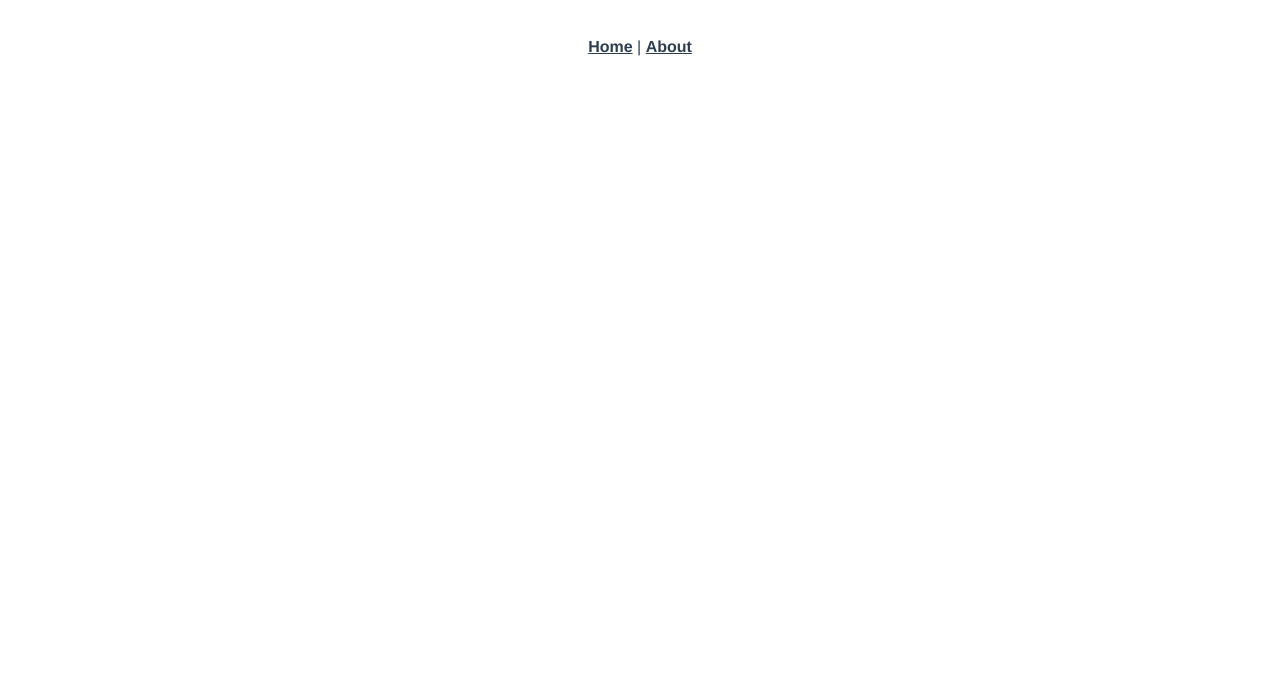
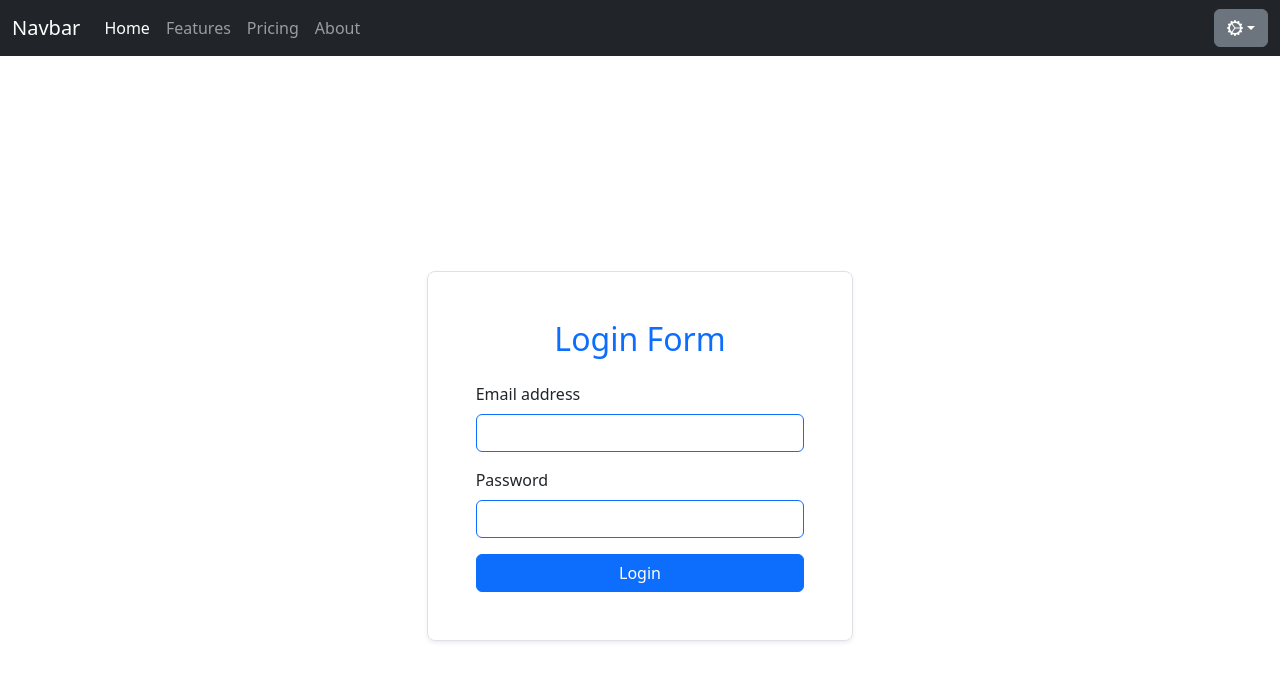
Before and after one commit to kevposesp/Clientes_NodeJs_VueJs_MySQL, a Vue app in the folder client/: page /login in a window 1280 px wide. Before the commit this address had no page. Shown: the top 680 px of the page. Built offline with nearby package versions, Linux system fonts and the light colour scheme.

Commit message:
login (proceso, client)

```diff
--- a/client/package.json
+++ b/client/package.json
@@ -7,6 +7,8 @@
     "build": "vue-cli-service build"
   },
   "dependencies": {
+    "bootstrap": "^5.2.3",
+    "bootstrap-icons": "^1.10.3",
     "vue": "^3.2.13",
     "vue-router": "^4.0.3",
     "vuex": "^4.0.0"
--- a/client/src/App.vue
+++ b/client/src/App.vue
@@ -1,30 +1,62 @@
 <template>
-  <nav>
-    <router-link to="/">Home</router-link> |
-    <router-link to="/about">About</router-link>
-  </nav>
-  <router-view/>
+  <div class="app">
+    <!-- <nav>
+      <router-link to="/">Home</router-link> |
+      <router-link to="/about">About</router-link>
+    </nav> -->
+    <nav class="navbar navbar-expand-lg navbar-dark bg-dark">
+      <div class="container-fluid">
+        <a class="navbar-brand" href="#">Navbar</a>
+        <button class="navbar-toggler" type="button" data-bs-toggle="collapse" data-bs-target="#navbarColor01"
+          aria-controls="navbarColor01" aria-expanded="false" aria-label="Toggle navigation">
+          <span class="navbar-toggler-icon"></span>
+        </button>
+        <div class="collapse navbar-collapse" id="navbarColor01">
+          <ul class="navbar-nav me-auto mb-2 mb-lg-0">
+            <li class="nav-item">
+              <a class="nav-link active" aria-current="page" href="#">Home</a>
+            </li>
+            <li class="nav-item">
+              <a class="nav-link" href="#">Features</a>
+            </li>
+            <li class="nav-item">
+              <a class="nav-link" href="#">Pricing</a>
+            </li>
+            <li class="nav-item">
+              <a class="nav-link" href="#">About</a>
+            </li>
+          </ul>
+          <!-- <form class="d-flex" role="search">
+            <input class="form-control me-2" type="search" placeholder="Search" aria-label="Search">
+            <button class="btn btn-outline-light" type="submit">Search</button>
+          </form> -->
+          <div class="dropdown">
+            <button class="btn btn-secondary dropdown-toggle" type="button" data-bs-toggle="dropdown"
+              aria-expanded="false">
+              <!-- <i class="bi bi-person-circle"></i> -->
+              <i class="bi bi-gear-wide-connected"></i>
+            </button>
+            <ul class="dropdown-menu dropdown-menu-end dropdown-menu-dark">
+              <li><a class="dropdown-item active" href="#">Action</a></li>
+              <li><a class="dropdown-item" href="#">Another action</a></li>
+              <li><a class="dropdown-item" href="#">Something else here</a></li>
+              <li>
+                <hr class="dropdown-divider">
+              </li>
+              <li><a class="dropdown-item" href="#">Separated link</a></li>
+            </ul>
+          </div>
+        </div>
+      </div>
+    </nav>
+    <router-view />
+  </div>
 </template>
 
 <style lang="scss">
-#app {
-  font-family: Avenir, Helvetica, Arial, sans-serif;
-  -webkit-font-smoothing: antialiased;
-  -moz-osx-font-smoothing: grayscale;
-  text-align: center;
-  color: #2c3e50;
-}
+.app {
+  .navbar {
 
-nav {
-  padding: 30px;
-
-  a {
-    font-weight: bold;
-    color: #2c3e50;
-
-    &.router-link-exact-active {
-      color: #42b983;
-    }
   }
 }
 </style>
--- a/client/src/main.js
+++ b/client/src/main.js
@@ -3,4 +3,8 @@ import App from './App.vue'
 import router from './router'
 import store from './store'
 
+import 'bootstrap';
+import 'bootstrap/dist/css/bootstrap.min.css';
+import 'bootstrap-icons/font/bootstrap-icons.css';
+
 createApp(App).use(store).use(router).mount('#app')
--- a/client/src/router/index.js
+++ b/client/src/router/index.js
@@ -1,5 +1,6 @@
 import { createRouter, createWebHistory } from 'vue-router'
 import HomeView from '../views/HomeView.vue'
+import Login from '../views/Login'
 
 const routes = [
   {
@@ -16,6 +17,11 @@ const routes = [
     component: function () {
       return import(/* webpackChunkName: "about" */ '../views/AboutView.vue')
     }
+  },
+  {
+    path: '/login',
+    name: 'login',
+    component: Login
   }
 ]
 
--- /dev/null
+++ b/client/src/views/Login.vue
@@ -0,0 +1,23 @@
+<template>
+    <div class="login">
+        <div class="vh-100 d-flex justify-content-center align-items-center">
+            <div class="col-md-4 p-5 shadow-sm border rounded-3">
+                <h2 class="text-center mb-4 text-primary">Login Form</h2>
+                <form>
+                    <div class="mb-3">
+                        <label for="exampleInputEmail1" class="form-label">Email address</label>
+                        <input type="email" class="form-control border border-primary" id="exampleInputEmail1"
+                            aria-describedby="emailHelp">
+                    </div>
+                    <div class="mb-3">
+                        <label for="exampleInputPassword1" class="form-label">Password</label>
+                        <input type="password" class="form-control border border-primary" id="exampleInputPassword1">
+                    </div>
+                    <div class="d-grid">
+                        <button class="btn btn-primary" type="submit">Login</button>
+                    </div>
+                </form>
+            </div>
+        </div>
+    </div>
+</template>
```
Also changed, not shown: 1 other file (tests, documents, lock files or other folders).
